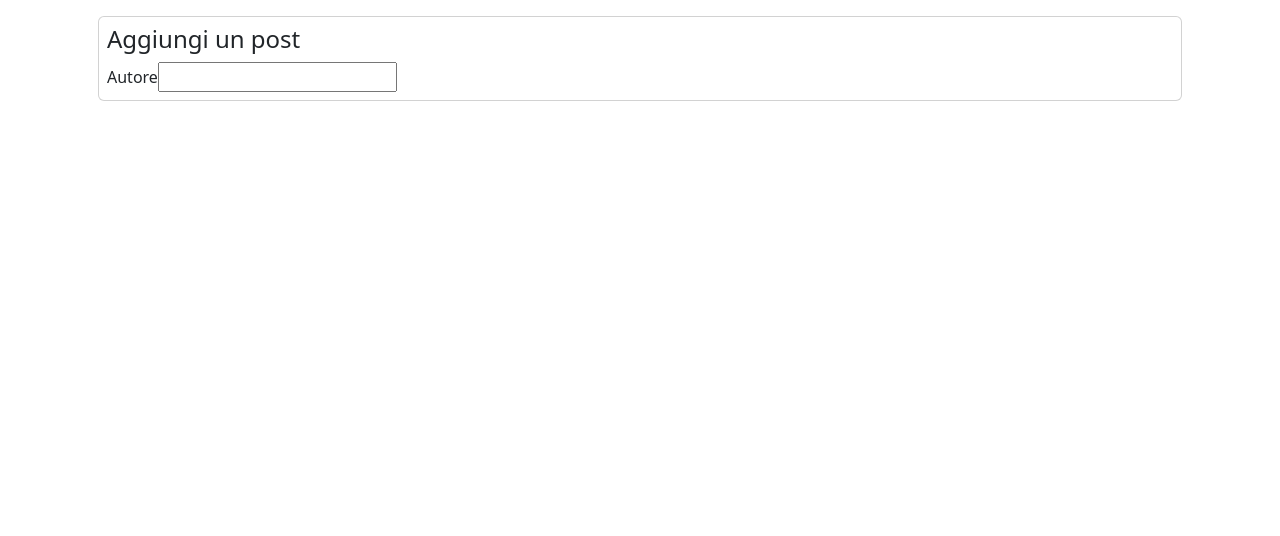
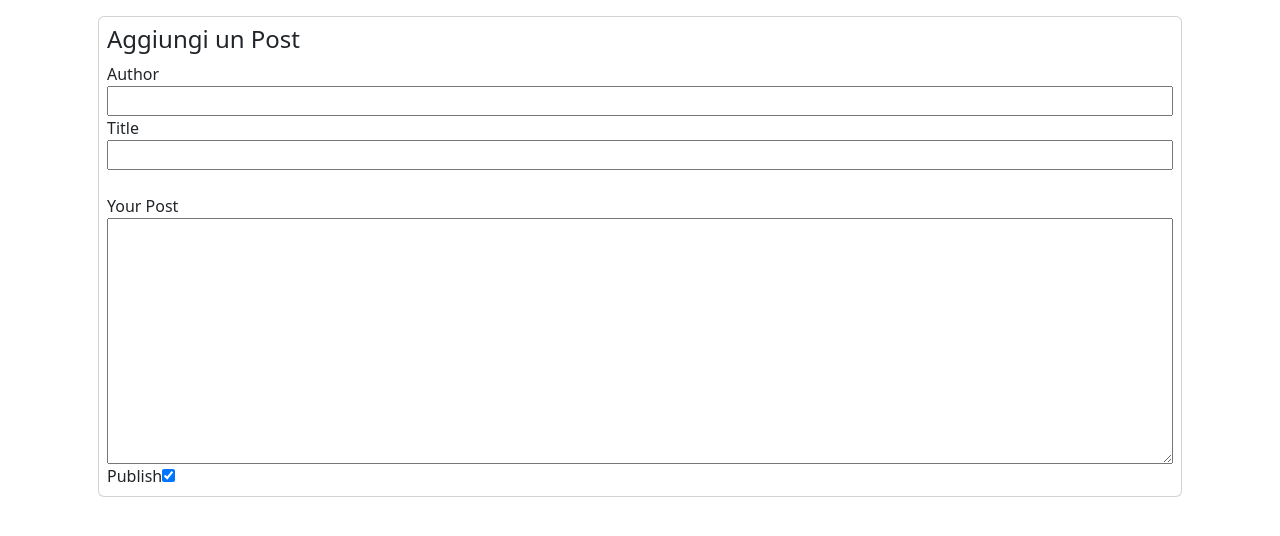
Before and after one commit to nildebenedetti/react-post-form, a React (Vite) app: page / in a window 1280 px wide. Shown: the top 536 px of the page. Built offline with nearby package versions, Linux system fonts and the light colour scheme.

Commit message:
add: tutti gli input del form in App.jsx

```diff
--- a/src/App.jsx
+++ b/src/App.jsx
@@ -5,7 +5,7 @@ function App() {
 
   // variabile di stato per registrare i dati del form
   // ci inserisco un ogetto che rappresenta il form per mappare le chiavi
-  const [ formData, setFormData ] = useState({
+  const [formData, setFormData] = useState({
     author: "nome autore",
   });
 
@@ -13,18 +13,30 @@ function App() {
   return <section className="add-post-form">
     <div className="container">
       <div className="card m-3 p-2">
-        <h4 className="card-title">Aggiungi un post</h4>
-        <form>
+        <h4 className="card-title">Aggiungi un Post</h4>
+        <form className="d-flex flex-column">
           {/**
             author (string) - L’autore del post
             title (string) - Il titolo del post
             body (string) - Il testo del post
             public (boolean) - Se il post deve essere
                 pubblico (true) o una bozza (false)
+
+          n.b.: id e'rilevante per matchare la label,
+          name e'rilevante per recuperare la value
          */}
-          <label htmlFor="author">Autore</label>
-          <input type="text" id="author" name="author" onChange="" value="">
+          <label htmlFor="author">Author</label>
+          <input type="text" id="author" name="postAuthor" onChange="" value="">
           </input>
+          <label htmlFor="title">Title </label>
+          <input type="text" id="title" name="PostTitle" onChange="" value=""></input>
+          <br></br>
+          <label htmlFor="body">Your Post </label>
+          <textarea type="textarea" id="body" rows={10} name="title" onChange="" value=""></textarea>
+          <div>
+            <label htmlFor="public">Publish </label>
+            <input type="checkbox" name="publishState" id="public" onChange="" checked></input>
+          </div>
         </form>
       </div>
     </div>
```
